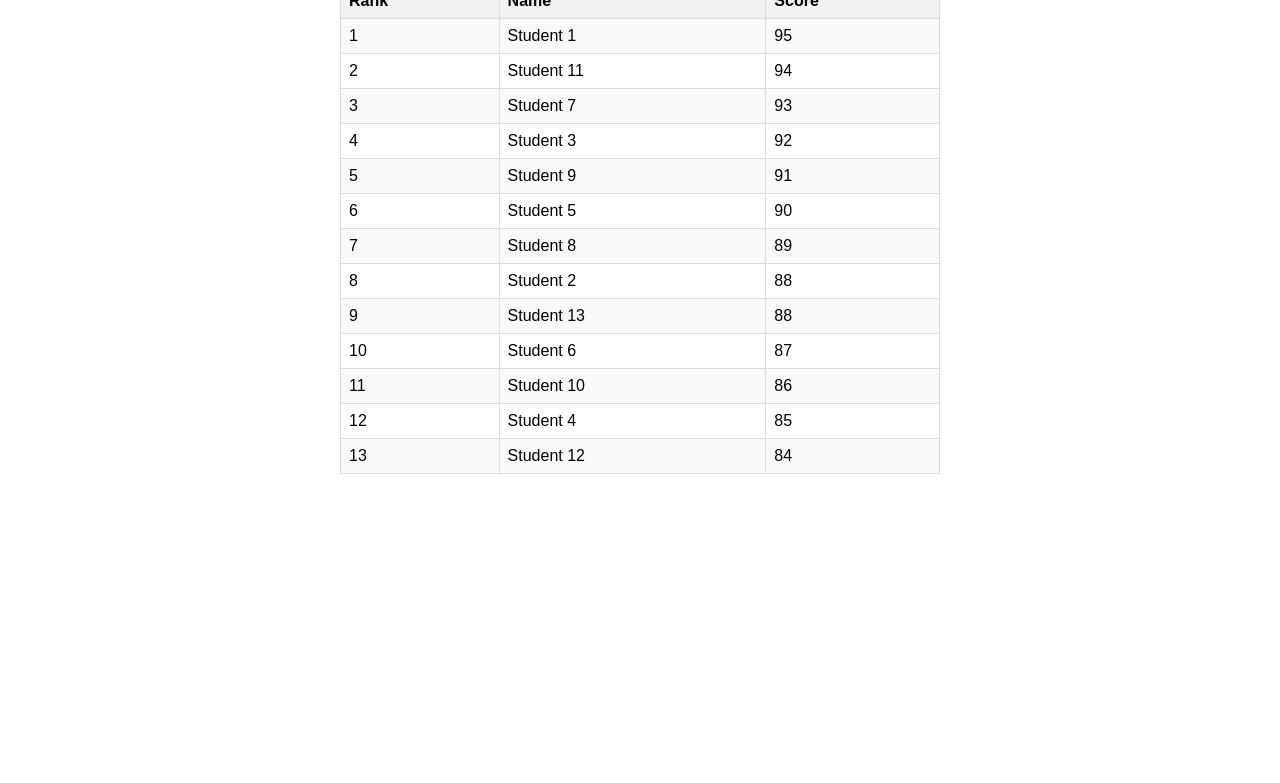
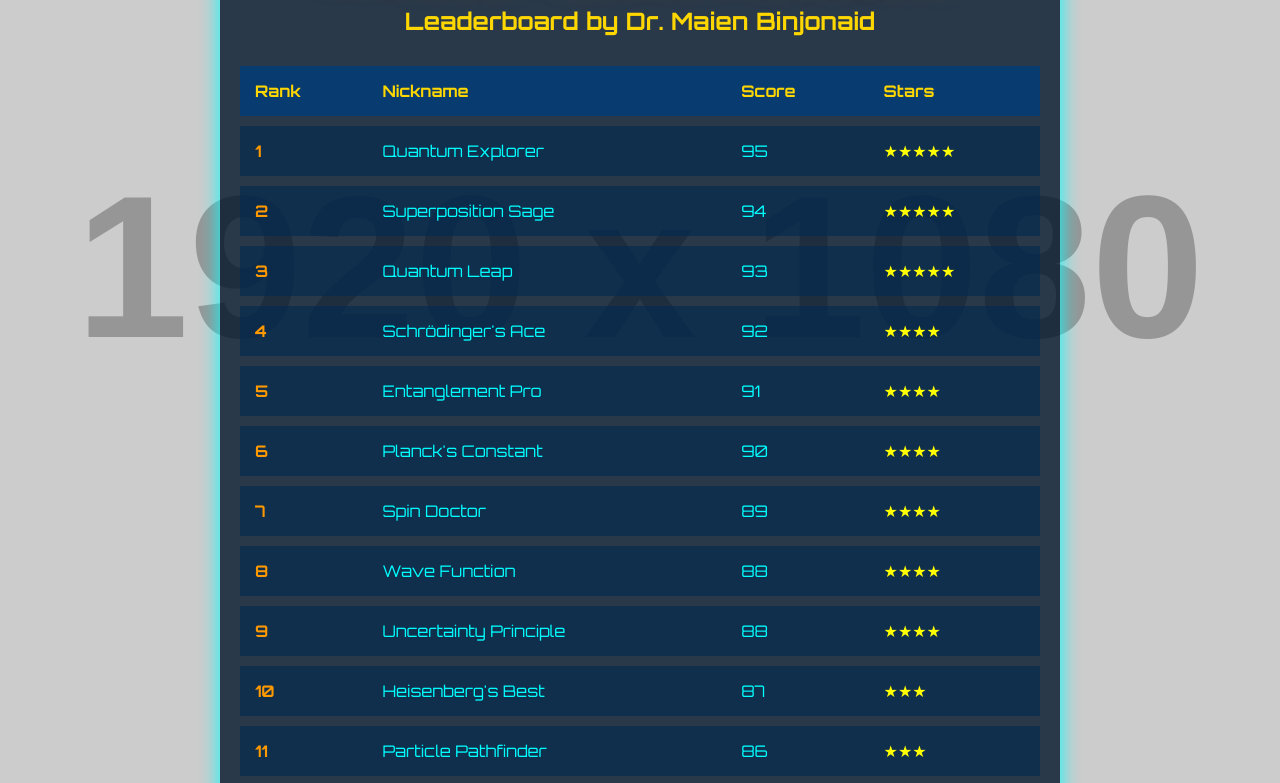
Before and after one commit to drmaien/student-leaderboard, a plain HTML site: page index.html in a window 1280 px wide. Shown: the part 117-900 px from the top of the page. Before the commit the page ends 800 px from the top, so only its background shows below. Drawn offline with Linux system fonts and the light colour scheme; placeholder pictures from the web are drawn by us.

Commit message:
index.html

```diff
--- a/index.html
+++ b/index.html
@@ -3,72 +3,116 @@
 <head>
     <meta charset="UTF-8">
     <meta name="viewport" content="width=device-width, initial-scale=1.0">
-    <title>Student Leaderboard</title>
+    <title>PHYS 652 - Quantum Mechanics 2 Leaderboard</title>
     <style>
         body {
-            font-family: Arial, sans-serif;
-            max-width: 600px;
+            font-family: 'Orbitron', sans-serif;
+            background-color: #000;
+            color: #0ff;
+            margin: 0;
+            padding: 20px;
+            background-image: url('https://via.placeholder.com/1920x1080.png?text=Quantum+Realm+Background');
+            background-size: cover;
+            background-attachment: fixed;
+        }
+        .container {
+            max-width: 800px;
             margin: 0 auto;
+            background-color: rgba(0, 20, 40, 0.8);
+            border-radius: 10px;
             padding: 20px;
+            box-shadow: 0 0 20px #0ff;
+        }
+        h1 {
+            text-align: center;
+            color: #FF8C00; /* Dark Orange */
+            text-shadow: 0 0 10px rgba(255, 140, 0, 0.7);
+        }
+        h2 {
+            text-align: center;
+            color: #FFD700; /* Gold */
         }
         table {
             width: 100%;
-            border-collapse: collapse;
+            border-collapse: separate;
+            border-spacing: 0 10px;
         }
         th, td {
-            border: 1px solid #ddd;
-            padding: 8px;
+            padding: 15px;
             text-align: left;
+            background-color: rgba(0, 40, 80, 0.6);
         }
         th {
-            background-color: #f2f2f2;
+            background-color: rgba(0, 60, 120, 0.8);
+            color: #FFD700; /* Gold */
         }
-        tr:nth-child(even) {
-            background-color: #f9f9f9;
+        tr {
+            transition: transform 0.3s ease-in-out;
+        }
+        tr:hover {
+            transform: scale(1.02);
+            box-shadow: 0 0 15px #0ff;
+        }
+        .rank {
+            font-weight: bold;
+            color: #f90;
+        }
+        .stars {
+            color: #ff0;
+        }
+        @keyframes glow {
+            0% { text-shadow: 0 0 5px rgba(255, 140, 0, 0.7); }
+            50% { text-shadow: 0 0 20px rgba(255, 140, 0, 0.7), 0 0 30px rgba(255, 140, 0, 0.7); }
+            100% { text-shadow: 0 0 5px rgba(255, 140, 0, 0.7); }
+        }
+        .glow {
+            animation: glow 2s infinite;
         }
     </style>
+    <link href="https://fonts.googleapis.com/css2?family=Orbitron:wght@400;700&display=swap" rel="stylesheet">
 </head>
 <body>
-    <h1>Student Leaderboard</h1>
+    <div class="container">
+        <h1 class="glow">PHYS 652 - Quantum Mechanics 2</h1>
+        <h2>Leaderboard by Dr. Maien Binjonaid</h2>
         <table id="leaderboard">
             <tr>
                 <th>Rank</th>
-            <th>Name</th>
+                <th>Nickname</th>
                 <th>Score</th>
+                <th>Stars</th>
             </tr>
             <!-- Student data will be inserted here by JavaScript -->
         </table>
+    </div>
 
     <script>
-        // Student data - replace with your actual student names and scores
     const students = [
-            {name: "Student 1", score: 95},
-            {name: "Student 2", score: 88},
-            {name: "Student 3", score: 92},
-            {name: "Student 4", score: 85},
-            {name: "Student 5", score: 90},
-            {name: "Student 6", score: 87},
-            {name: "Student 7", score: 93},
-            {name: "Student 8", score: 89},
-            {name: "Student 9", score: 91},
-            {name: "Student 10", score: 86},
-            {name: "Student 11", score: 94},
-            {name: "Student 12", score: 84},
-            {name: "Student 13", score: 88}
+        {nickname: "Quantum Explorer", score: 95, stars: 5},     // Actual Name: John Doe
+        {nickname: "Wave Function", score: 88, stars: 4},        // Actual Name: Jane Smith
+        {nickname: "Schrödinger's Ace", score: 92, stars: 4},    // Actual Name: Ahmad Al-Faisal
+        {nickname: "Bohr Brilliance", score: 85, stars: 3},      // Actual Name: Maria Garcia
+        {nickname: "Planck's Constant", score: 90, stars: 4},    // Actual Name: Yuki Tanaka
+        {nickname: "Heisenberg's Best", score: 87, stars: 3},    // Actual Name: Omar Hassan
+        {nickname: "Quantum Leap", score: 93, stars: 5},         // Actual Name: Emily Chang
+        {nickname: "Spin Doctor", score: 89, stars: 4},          // Actual Name: Carlos Rodriguez
+        {nickname: "Entanglement Pro", score: 91, stars: 4},     // Actual Name: Fatima Al-Saud
+        {nickname: "Particle Pathfinder", score: 86, stars: 3},  // Actual Name: Alex Johnson
+        {nickname: "Superposition Sage", score: 94, stars: 5},   // Actual Name: Zainab Mahmoud
+        {nickname: "Qubit Quest", score: 84, stars: 3},          // Actual Name: David Lee
+        {nickname: "Uncertainty Principle", score: 88, stars: 4} // Actual Name: Sarah Patel
     ];
 
-        // Sort students by score in descending order
     students.sort((a, b) => b.score - a.score);
 
-        // Get the table body
     const tableBody = document.getElementById('leaderboard');
 
-        // Populate the table with student data
     students.forEach((student, index) => {
         const row = tableBody.insertRow();
-            row.insertCell(0).textContent = index + 1;  // Rank
-            row.insertCell(1).textContent = student.name;
+        row.insertCell(0).innerHTML = `<span class="rank">${index + 1}</span>`;
+        row.insertCell(1).textContent = student.nickname;
         row.insertCell(2).textContent = student.score;
+        row.insertCell(3).innerHTML = '<span class="stars">' + '★'.repeat(student.stars) + '</span>';
     });
 </script>
 </body>
```
Lines whose indentation alone changed are shown as unchanged.
